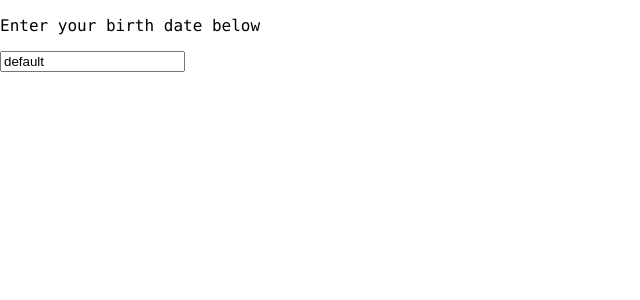
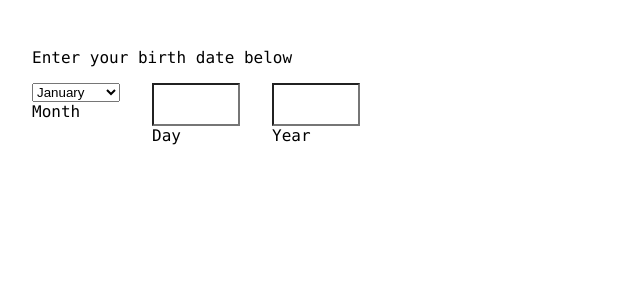
Before and after one commit to oreoluwade/durator, a React (Create React App) app: page /weekday-calculator in a window 1280 px wide. Shown: the top 300 px of the page, without its empty margins (0-640 px from the left). Built offline with nearby package versions, Linux system fonts and the light colour scheme.

Commit message:
(WIP) - Weekday calculator page

```diff
--- a/src/components/weekday-calculator.jsx
+++ b/src/components/weekday-calculator.jsx
@@ -1,10 +1,53 @@
-import React from 'react';
+import React, { useState } from 'react';
+import { MONTH_OPTIONS } from '../util/select-options';
 
 const WeekdayCalculator = () => {
+  const [date, setDate] = useState({ day: '', month: '', year: '' });
+
+  const handleInputChange = e => {
+    e.persist();
+    const newDate = Object.assign({}, date, {
+      [e.target.name]: e.target.value
+    });
+    setDate(newDate);
+    console.log('Date', date);
+  };
+
   return (
     <div className="wd">
       <p>Enter your birth date below</p>
-      <input type="text" value="default" />
+      <form className="wd-date-group">
+        <div className="wd-field">
+          <select>
+            {MONTH_OPTIONS.map((mo, index) => (
+              <option value="mo" key={index}>
+                {mo}
+              </option>
+            ))}
+          </select>
+          <label htmlFor="month">Month</label>
+        </div>
+        <div className="wd-field">
+          <input
+            className="wd-input"
+            type="text"
+            value={date.day}
+            name="day"
+            onChange={handleInputChange}
+          />
+          <label htmlFor="day">Day</label>
+        </div>
+        <div className="wd-field">
+          <input
+            className="wd-input"
+            type="text"
+            value={date.year}
+            name="year"
+            onChange={handleInputChange}
+          />
+          <label htmlFor="year">Year</label>
+        </div>
+      </form>
     </div>
   );
 };
--- a/src/styles/index.scss
+++ b/src/styles/index.scss
@@ -76,3 +76,24 @@ body {
     box-shadow: 0.2rem 0.2rem 0.3rem rgba(0, 0, 0, 0.4);
   }
 }
+
+.wd {
+  padding: 2rem;
+
+  &-date-group {
+    display: flex;
+
+  }
+
+  &-input {
+    font-size: 2rem;
+    background-image: none;
+    width: 5rem;
+  }
+
+  &-field {
+    margin-right: 2rem;
+    display: flex;
+    flex-direction: column;
+  }
+}
--- /dev/null
+++ b/src/util/select-options.js
@@ -0,0 +1,14 @@
+export const MONTH_OPTIONS = [
+  'January',
+  'February',
+  'March',
+  'April',
+  'May',
+  'June',
+  'July',
+  'August',
+  'September',
+  'October',
+  'November',
+  'December'
+];
```
